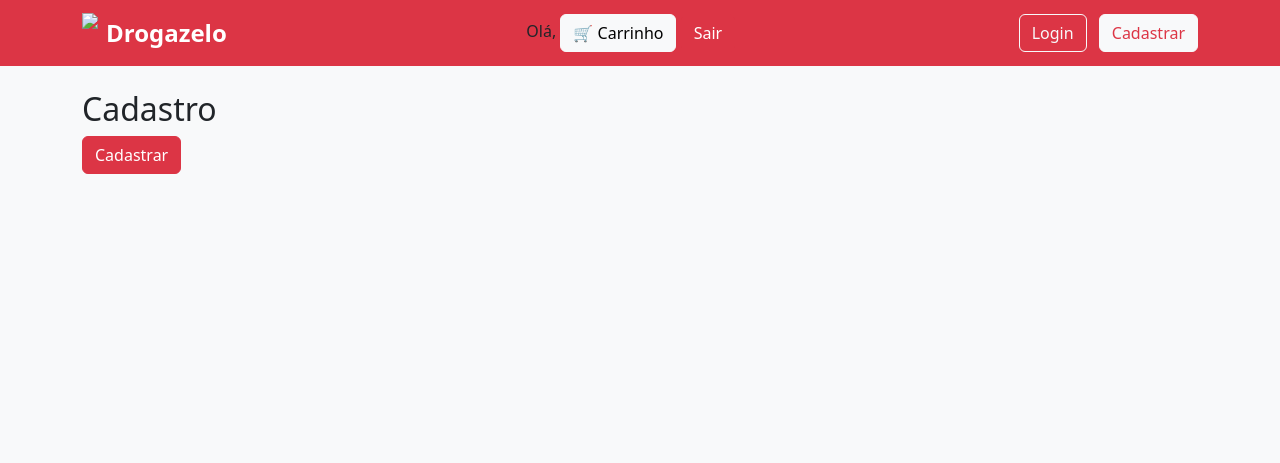
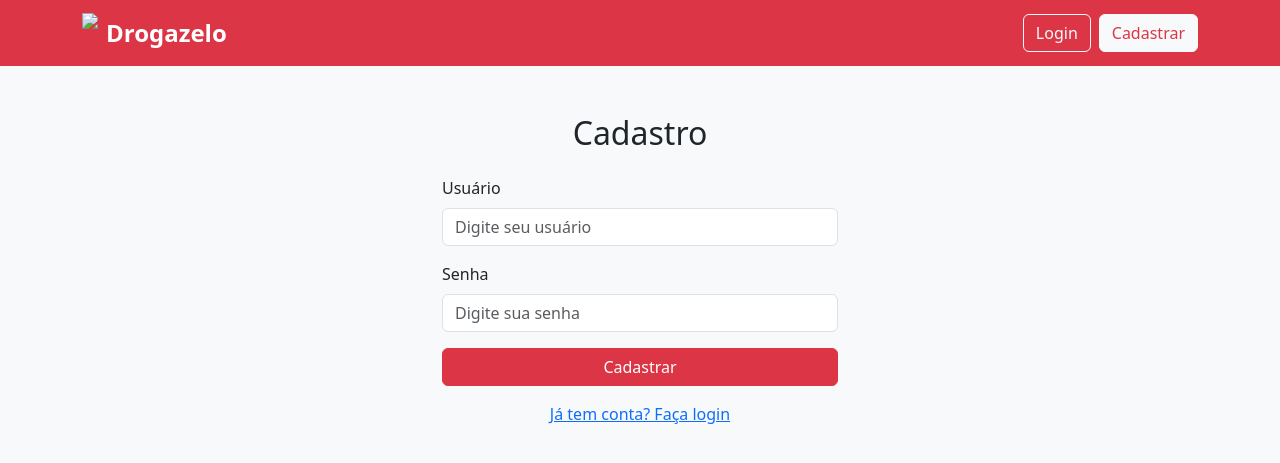
Before and after one commit to WellingtonNeto29/drogazelo_project, a Django app: page /usuarios/cadastro/ in a window 1280 px wide. Shown: the top 463 px of the page. Run offline with Django 5.2, Linux system fonts and the light colour scheme.

Commit message:
adiciona mensagens de sucesso e erro nas views de carrinho e checkout; ajusta rotas e templates para melhor usabilidade

```diff
--- a/drogazelo/checkout/urls.py
+++ b/drogazelo/checkout/urls.py
@@ -1,8 +1,6 @@
 from django.urls import path
 from .views import finalizar_pedido
-from .views import checkout
 
 urlpatterns = [
-    path('', checkout, name='checkout'),
-    path('finalizar/', finalizar_pedido, name='finalizar_pedido'),
+    path('', finalizar_pedido, name='checkout'),
 ]
--- a/drogazelo/drogazelo/urls.py
+++ b/drogazelo/drogazelo/urls.py
@@ -4,11 +4,7 @@ from produtos.views import lista_produtos
 
 urlpatterns = [
     path('admin/', admin.site.urls),
-
-    # Página inicial
     path('', lista_produtos, name='lista_produtos'),
-
-    # Apps com prefixo
     path('usuarios/', include('usuarios.urls')),
     path('carrinho/', include('carrinho.urls')),
     path('checkout/', include('checkout.urls')),
--- a/drogazelo/templates/base.html
+++ b/drogazelo/templates/base.html
@@ -5,50 +5,63 @@
     <meta charset="UTF-8">
     <title>Drogazelo</title>
 
-    <!-- Bootstrap -->
     <link href="https://cdn.jsdelivr.net/npm/bootstrap@5.3.2/dist/css/bootstrap.min.css" rel="stylesheet">
-
-    <!-- CSS -->
     <link rel="stylesheet" href="{% static 'css/style.css' %}">
 </head>
+
 <body>
 
 <nav class="navbar navbar-expand-lg navbar-dark bg-danger">
   <div class="container">
+
     <a class="navbar-brand d-flex align-items-center" href="/">
         <img src="{% static 'images/logo.png' %}" height="40" class="me-2">
         Drogazelo
     </a>
-<div class="topo">
-  <span>Olá, {{ user.username }}</span>
 
-  <a href="{% url 'ver_carrinho' %}" class="btn btn-light">
+    <div class="d-flex align-items-center gap-2">
+      {% if user.is_authenticated %}
+        <span class="text-white">Olá, {{ user.username }}</span>
+
+        <a href="{% url 'carrinho:ver' %}" class="btn btn-light">
           🛒 Carrinho
         </a>
 
+        <form action="{% url 'usuarios:logout' %}" method="post" class="d-inline">
+          {% csrf_token %}
+          <button type="submit" class="btn btn-outline-light">
+            Logout
+          </button>
+        </form>
+      {% else %}
+        <a href="{% url 'usuarios:login' %}" class="btn btn-outline-light">
+          Login
         </a>
-
-  <a href="{% url 'logout' %}" class="btn btn-danger">Sair</a>
-</div>
-
-    <div>
-    {% if user.is_authenticated %}
-        <span class="text-white me-3">
-            Olá, {{ user.username }}
-        </span>
-        <a href="/logout/" class="btn btn-outline-light">Sair</a>
-    {% else %}
-        <a href="/login/" class="btn btn-outline-light me-2">Login</a>
-        <a href="/cadastro/" class="btn btn-light text-danger">Cadastrar</a>
+        <a href="{% url 'usuarios:cadastro' %}" class="btn btn-light text-danger">
+          Cadastrar
+        </a>
       {% endif %}
     </div>
 
   </div>
 </nav>
 
+<!-- 🔔 MENSAGENS (AQUI ESTAVA O PROBLEMA) -->
+<div class="container mt-3">
+  {% if messages %}
+    {% for message in messages %}
+      <div class="alert alert-success alert-dismissible fade show" role="alert">
+        {{ message }}
+        <button type="button" class="btn-close" data-bs-dismiss="alert"></button>
+      </div>
+    {% endfor %}
+  {% endif %}
+</div>
+
 <div class="container mt-4">
   {% block conteudo %}{% endblock %}
 </div>
 
+<script src="https://cdn.jsdelivr.net/npm/bootstrap@5.3.2/dist/js/bootstrap.bundle.min.js"></script>
 </body>
 </html>
--- a/drogazelo/templates/usuarios/cadastro.html
+++ b/drogazelo/templates/usuarios/cadastro.html
@@ -1,11 +1,53 @@
 {% extends 'base.html' %}
 
 {% block conteudo %}
-<h2>Cadastro</h2>
+<div class="container mt-5" style="max-width: 420px;">
 
-<form method="post">
-    {% csrf_token %}
-    {{ form.as_p }}
-    <button class="btn btn-danger">Cadastrar</button>
-</form>
+    <h2 class="mb-4 text-center">Cadastro</h2>
+
+    {% if messages %}
+        {% for message in messages %}
+            <div class="alert alert-info">
+                {{ message }}
+            </div>
+        {% endfor %}
+    {% endif %}
+
+    <form method="post">
+        {% csrf_token %}
+
+        <div class="mb-3">
+            <label class="form-label">Usuário</label>
+            <input
+                type="text"
+                name="username"
+                class="form-control"
+                placeholder="Digite seu usuário"
+                required
+            >
+        </div>
+
+        <div class="mb-3">
+            <label class="form-label">Senha</label>
+            <input
+                type="password"
+                name="senha"
+                class="form-control"
+                placeholder="Digite sua senha"
+                required
+            >
+        </div>
+
+        <button type="submit" class="btn btn-danger w-100">
+            Cadastrar
+        </button>
+    </form>
+
+    <div class="text-center mt-3">
+        <a href="{% url 'usuarios:login' %}">
+            Já tem conta? Faça login
+        </a>
+    </div>
+
+</div>
 {% endblock %}
--- /dev/null
+++ b/drogazelo/usuarios/login.html
@@ -0,0 +1,6 @@
+<form action="{% url 'usuarios:logout' %}" method="post">
+    {% csrf_token %}
+    <button type="submit" class="btn btn-outline-light">
+        Logout
+    </button>
+</form>
--- a/drogazelo/usuarios/urls.py
+++ b/drogazelo/usuarios/urls.py
@@ -1,8 +1,10 @@
 from django.urls import path
-from .views import cadastro, login_view, logout_view
+from . import views
+
+app_name = 'usuarios'
 
 urlpatterns = [
-    path('cadastro/', cadastro, name='cadastro'),
-    path('login/', login_view, name='login'),
-    path('logout/', logout_view, name='logout'),
+    path('cadastro/', views.cadastro, name='cadastro'),
+    path('login/', views.login_view, name='login'),
+    path('logout/', views.logout_view, name='logout'),
 ]
--- a/drogazelo/usuarios/views.py
+++ b/drogazelo/usuarios/views.py
@@ -1,50 +1,46 @@
 from django.shortcuts import render, redirect
-from django.http import HttpResponse
+from django.contrib.auth.models import User
 from django.contrib.auth import authenticate, login, logout
-from django.contrib.auth.models import User
+from django.contrib import messages
 
+
+def cadastro(request):
+    if request.method == 'POST':
+        username = request.POST.get('username')
+        password = request.POST.get('password')
+
+        if not username or not password:
+            messages.error(request, 'Preencha todos os campos')
+            return redirect('usuarios:cadastro')
+
+        if User.objects.filter(username=username).exists():
+            messages.error(request, 'Usuário já existe')
+            return redirect('usuarios:cadastro')
+
+        User.objects.create_user(username=username, password=password)
+        messages.success(request, 'Cadastro realizado com sucesso')
+        return redirect('usuarios:login')
+
+    return render(request, 'usuarios/cadastro.html')
 
 
 def login_view(request):
-    erro = False
+    if request.method == 'POST':
+        username = request.POST.get('username')
+        password = request.POST.get('password')
 
-    if request.method == 'POST':
-        user = authenticate(
-            request,
-            username=request.POST.get('username'),
-            password=request.POST.get('password')
-        )
+        user = authenticate(request, username=username, password=password)
 
         if user:
             login(request, user)
             return redirect('lista_produtos')
-        else:
-            erro = True
 
-    return render(request, 'usuarios/login.html', {'erro': erro})
+        messages.error(request, 'Usuário ou senha inválidos')
+        return redirect('usuarios:login')
+
+    return render(request, 'usuarios/login.html')
 
 
 def logout_view(request):
     logout(request)
-    return redirect('login')
-
-
-def cadastro(request):
-    erro = False
-
-    if request.method == 'POST':
-        username = request.POST.get('username')
-        password = request.POST.get('password')
-
-        if User.objects.filter(username=username).exists():
-            erro = True
-        else:
-            User.objects.create_user(username=username, password=password)
-            return redirect('login')
-
-    return render(request, 'usuarios/cadastro.html', {'erro': erro})
-
-
-def comprar_produto(request, produto_id):
-    # lógica para comprar o produto
-    return HttpResponse(f"Produto {produto_id} comprado!")
+    return redirect('usuarios:login')
```
Also changed, not shown: drogazelo/carrinho/views.py (+14 -3 lines), drogazelo/checkout/views.py (+15 -19 lines), drogazelo/templates/carrinho/carrinho.html (+14 -6 lines), drogazelo/templates/checkout/finalizar.html (+26 -9 lines), drogazelo/templates/produtos/lista.html (+3 -10 lines), drogazelo/templates/ver_carrinho.html (+3 -10 lines), drogazelo/db.sqlite3. Lines whose indentation alone changed are shown as unchanged.
